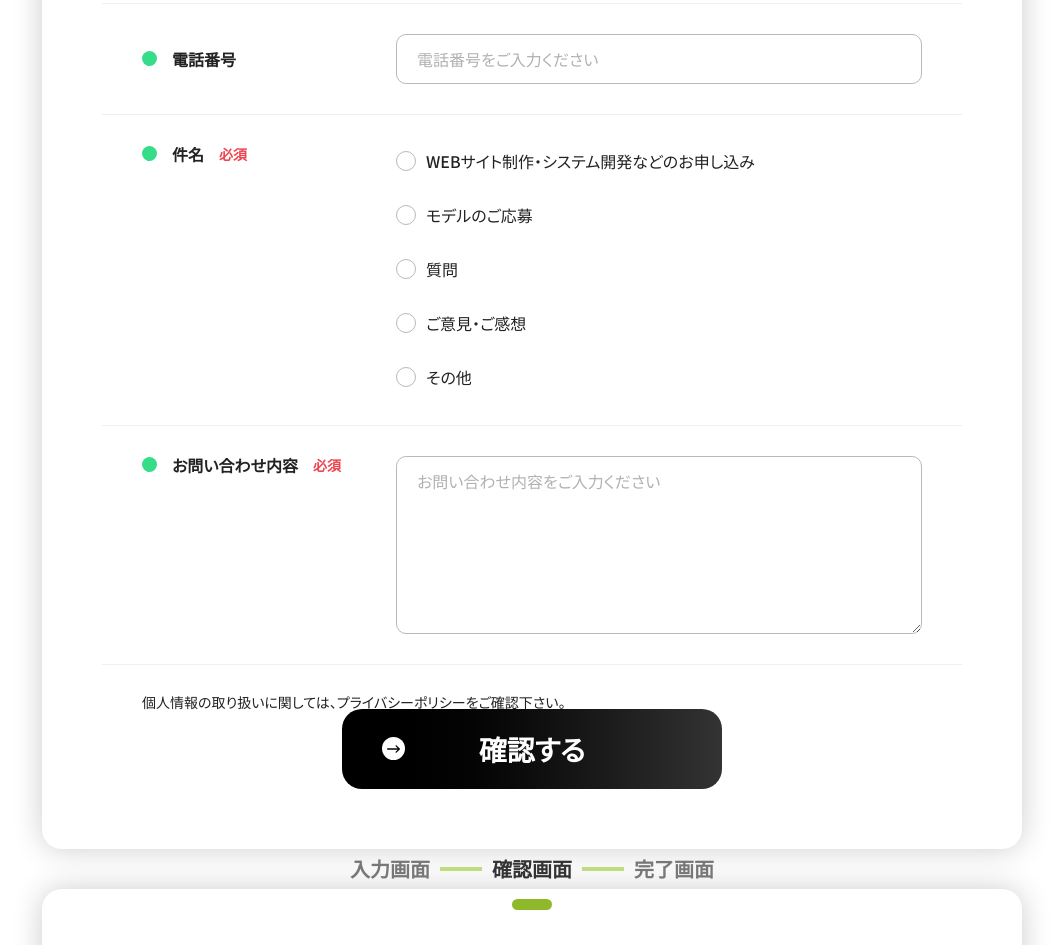
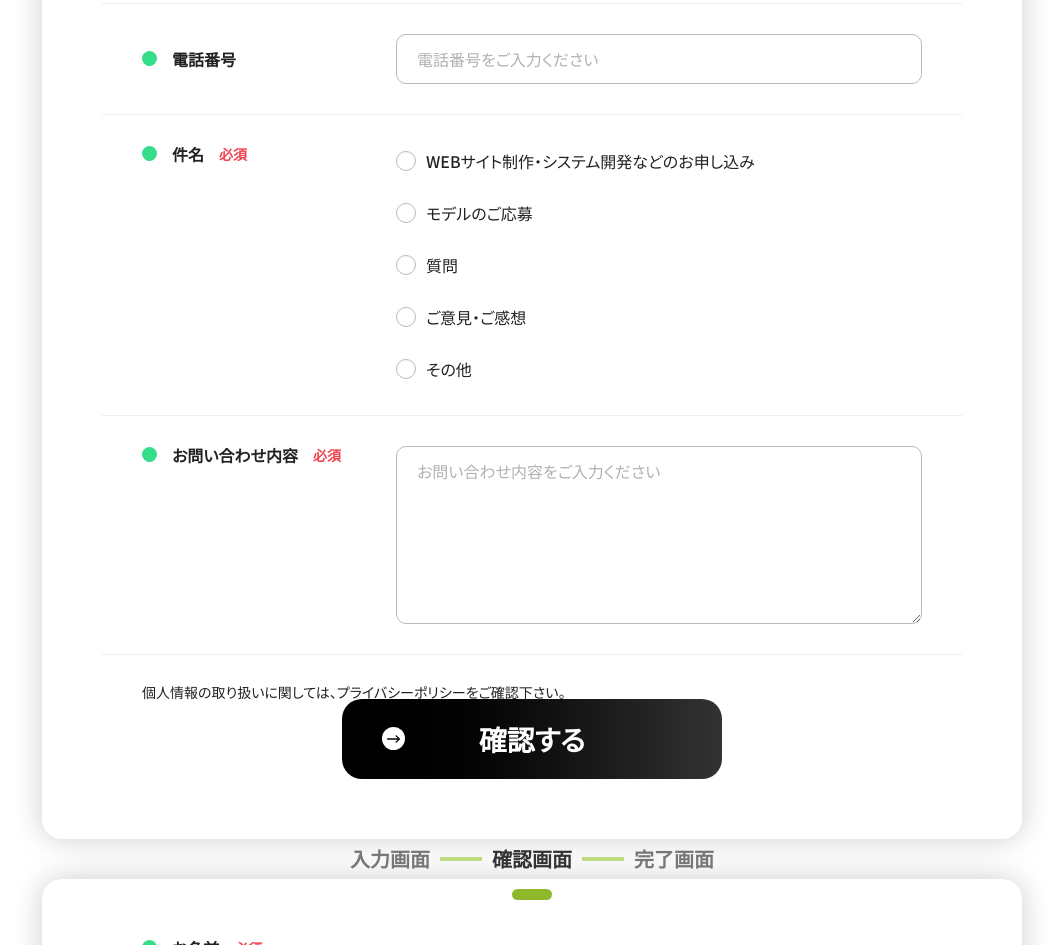
Before and after one commit to hoeitaro/lipro_official, a website built with webpack: page public/index.html in a window 1280 px wide. Shown: the part 5538-6483 px from the top of the page, without its empty margins (108-1171 px from the left). Built offline with nearby package versions, Linux system fonts and the light colour scheme; files whose address does not match are found by name; a web font is replaced by a local one.

Commit message:
Update: css minor change

```diff
--- a/src/scss/component/_form.scss
+++ b/src/scss/component/_form.scss
@@ -26,7 +26,8 @@
 }
 
 .radio {
-  display: inline-flex;
+  display: grid;
+  grid-template-columns: auto 1fr;
   align-items: center;
   font-size: px-to-rem(16);
   column-gap: px-to-rem(10);
```
